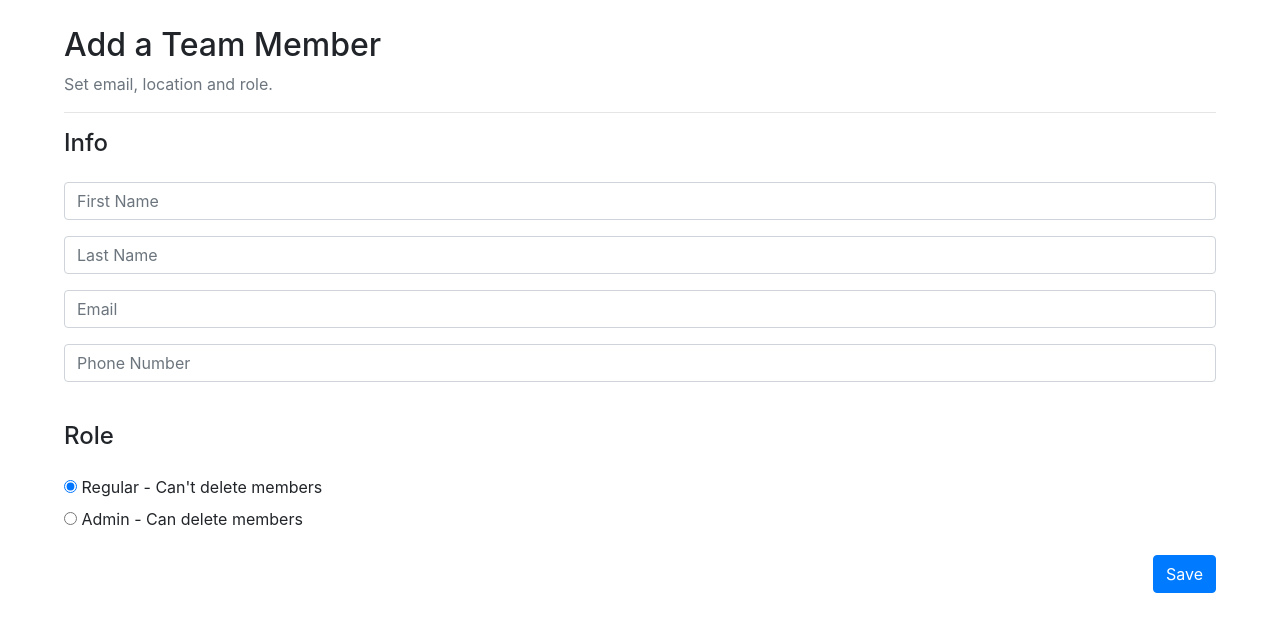
After one commit to kuri-sun/fullstack-takehome-assignment-success, a Django app: page /add/ in a window 1280 px wide. The commit adds this page. Shown: the top 632 px of the page. Run offline with Django 4.2, Linux system fonts and the light colour scheme; some libraries are stand-ins or nearby versions.

Commit message:
created post member functionality

```diff
--- /dev/null
+++ b/instawork_homework/member/form.py
@@ -0,0 +1,17 @@
+from django.forms import ModelForm, RadioSelect, TextInput
+from .models import Member
+
+# Create your models' form
+
+class MemberForm(ModelForm):
+  class Meta:
+    model = Member
+    fields = '__all__'
+    role_choices = [('0', "Regular - Can't delete members"), ('1', "Admin - Can delete members")]
+    widgets = {
+        'first_name': TextInput(attrs={'required': False, 'class':'form-control', 'placeholder':'First Name'}),
+        'last_name': TextInput(attrs={'required': False, 'class': 'form-control', 'placeholder': 'Last Name'}),
+        'email': TextInput(attrs={'required': False, 'class': 'form-control', 'placeholder': 'Email'}),
+        'role': RadioSelect(),
+        'phone_number': TextInput(attrs={'required': False, 'class': 'form-control', 'placeholder': 'Phone Number'}),
+    }
--- a/instawork_homework/member/models.py
+++ b/instawork_homework/member/models.py
@@ -1,9 +1,11 @@
 from django.db import models
 from django.core.validators import RegexValidator
+
 
 # Create your models here.
 
 class Member(models.Model):
+    # helper properties
     ROLES = [
         (0, "Regular - Can't delete members"),
         (1, "Admin - Can delete members")
@@ -17,7 +19,8 @@ class Member(models.Model):
     role = models.IntegerField(choices=ROLES, default=0)
     phone_number = models.CharField(validators=[phone_regex], max_length=17, null=True, blank=False)
 
-    # helpers
+
+    # helper methods
     def role_text(self):
         if self.role == 1:
             return " (admin)"
--- /dev/null
+++ b/instawork_homework/member/templates/instawork_homework/form.html
@@ -0,0 +1,51 @@
+{% extends 'main.html' %} {% load static %} {% block content %}
+<!-- error handling message -->
+{% if errors %}
+<h4 class="text-danger">Errors</h4>
+{% for key, error_list in errors.items %}
+<span class="text-danger">{{key}}</span> :
+<span class="text-danger">{{error_list}}</span>
+{% endfor %} {% endif %}
+
+<!-- form -->
+<div class="form_container">
+  <!-- form title -->
+  <form class="form" action="" method="POST">
+    {% csrf_token %} {% if page == 'edit' %}
+    <label for="formFile" class="form-label" style="display: block">
+      <h2>Edit Team Member</h2>
+      <p class="text-muted">Edit contact info, location and role.</p>
+    </label>
+    {% else %}
+    <label for="formFile" class="form-label" style="display: block">
+      <h2>Add a Team Member</h2>
+      <p class="text-muted">Set email, location and role.</p>
+    </label>
+    {% endif %}
+    <hr />
+
+    <!-- firstname, lastname, email, phonenumber -->
+    <h4 class="mb-4">Info</h4>
+    <div class="form-group">{{ form.first_name }}</div>
+    <div class="form-group">{{ form.last_name }}</div>
+    <div class="form-group">{{ form.email }}</div>
+    <div class="form-group">{{ form.phone_number }}</div>
+    <br />
+
+    <!-- role -->
+    <h4 class="mb-4">Role</h4>
+    <div class="form-group">{{ form.role }}</div>
+
+    <!-- form buttons -->
+    <div class="row">
+      <div class="col-lg-12">
+        {% if page == 'edit' %}
+        <a href="/" class="btn btn-outline-danger">Delete</a>
+        {% endif %}
+        <button type="submit" class="btn btn-primary float-right">Save</button>
+      </div>
+    </div>
+  </form>
+  <!-- form END -->
+</div>
+{% endblock %}
--- a/instawork_homework/member/urls.py
+++ b/instawork_homework/member/urls.py
@@ -2,5 +2,7 @@ from django.urls import path
 from . import views
 
 urlpatterns = [
-  path('', views.listPage, name='list')
+  path('', views.homePage, name='list'),
+  path('add/', views.addPage, name='add'),
+  path('edit/<str:pk>', views.editPage, name='edit'),
 ]
--- a/instawork_homework/member/views.py
+++ b/instawork_homework/member/views.py
@@ -1,10 +1,61 @@
-from django.shortcuts import render
+from django.shortcuts import render, redirect
 from .models import Member
+from .form import MemberForm
 
 # Create your views here.
 
-def listPage(request):
-  members = Member.objects.all()
+def homePage(request):
+    """
+    render home.html page when user access to "/"
 
-  context = {'members': members}
-  return render(request, 'list.html', context)
+    :request http request object.
+    :return GET http response to render home.html to user's browser.
+    """
+
+    members = Member.objects.all()
+    members_count = members.count()
+    context = {'members': members, 'members_count': members_count}
+    return render(request, 'instawork_homework/home.html', context)
+
+
+def addPage(request):
+    """
+    render form.html page when user access to "/add"
+
+    :request http request object.
+    :return http response to render form.html to user's browser.
+    """
+    page = 'add'
+    roles = [
+        (0, "Regular - Can't delete members"),
+        (1, "Admin - Can delete members")
+    ]
+
+    if request.method == 'POST':
+      form = MemberForm(request.POST)
+      if form.is_valid():
+        form.save() # save to db
+        return redirect('home') # push to home.html
+      else:
+        context = {'page': page, 'roles': roles, 'form': form, 'errors': dict(form.errors) }
+        return render(request, 'instawork_homework/form.html', context) # push same page again with error message.
+    else:
+      context = {'page': page, 'roles': roles, 'form': MemberForm()}
+      return render(request, 'instawork_homework/form.html', context)
+
+
+def editPage(request, pk):
+    """
+    render form.html page when user access to "/edit"
+
+    :request http request object.
+    :return http response to render form.html to user's browser.
+    """
+    page = 'edit'
+    roles = [
+        (0, "Regular - Can't delete members"),
+        (1, "Admin - Can delete members")
+    ]
+    member = Member.objects.get(id=pk)
+    context = {'page': page, 'roles': roles, 'member': member}
+    return render(request, 'instawork_homework/form.html', context)
--- a/instawork_homework/templates/main.html
+++ b/instawork_homework/templates/main.html
@@ -26,6 +26,7 @@
   </head>
 
   <body>
+    <!-- content comes here. -->
     <div class="list-cotainer">{% block content %} {% endblock %}</div>
 
     <!-- bootstrap 4 / jq -->
```
Also changed, not shown: instawork_homework/member/templates/instawork_homework/home.html (renamed from instawork_homework/member/templates/list.html, +5 -5 lines).
